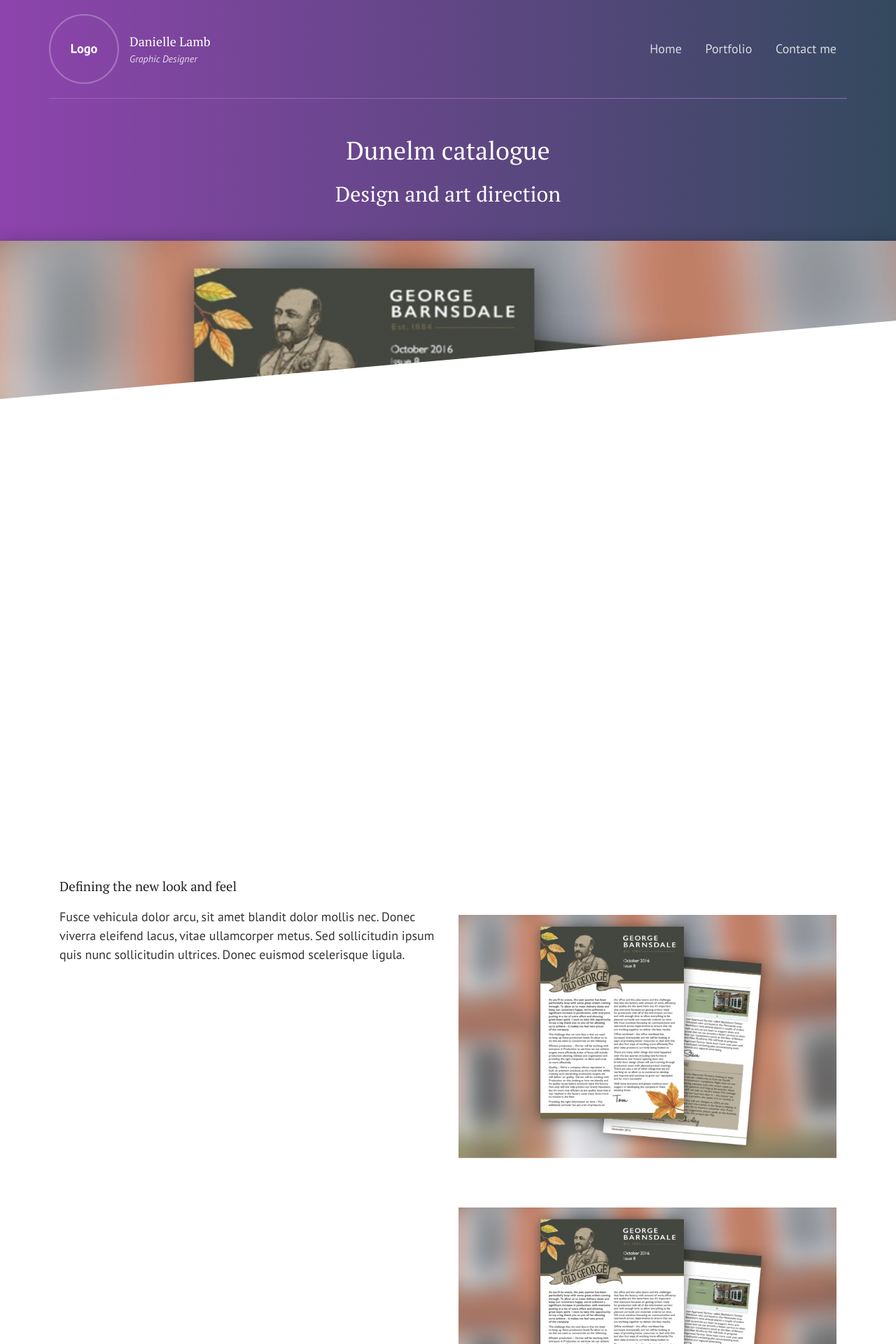
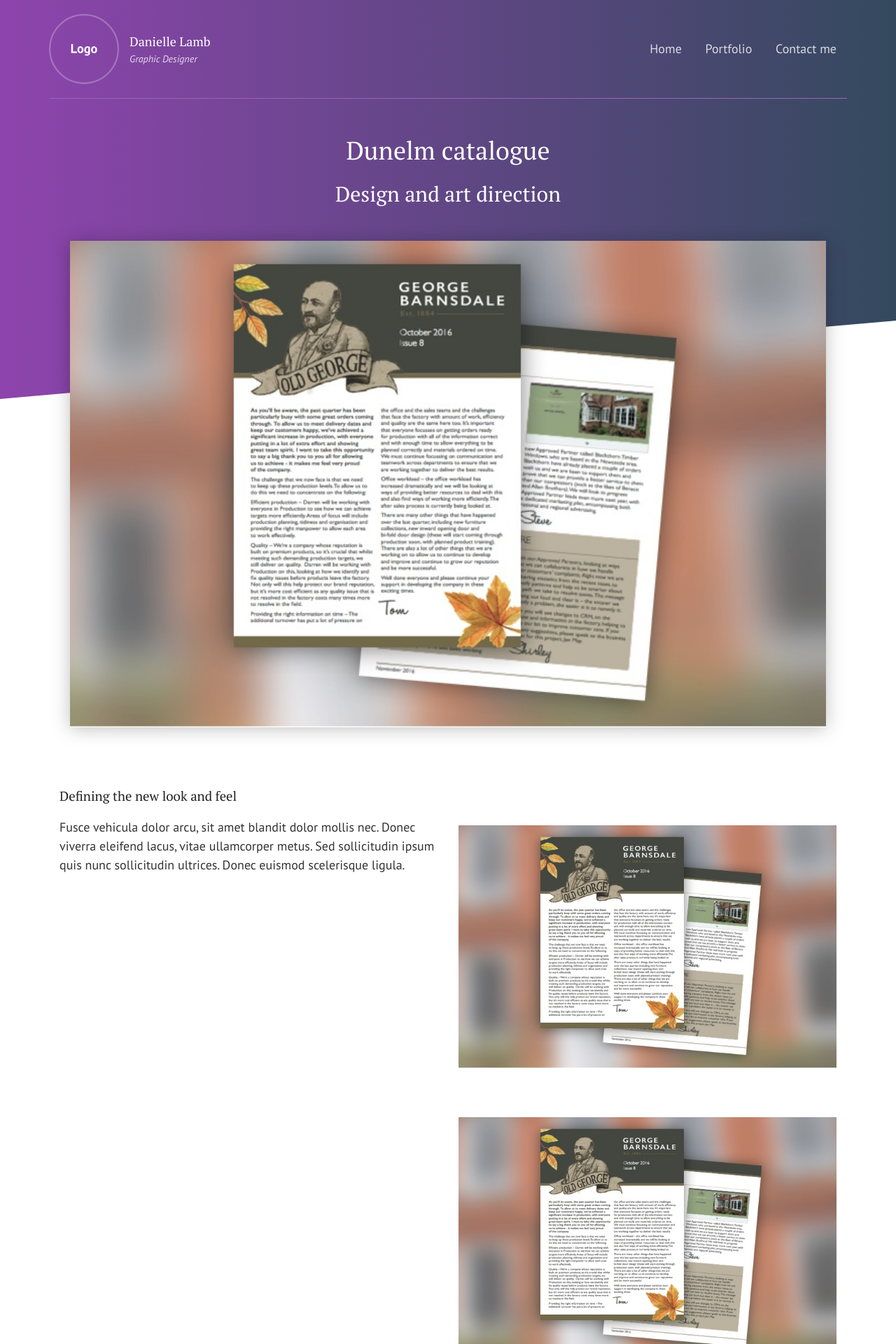
Before and after one commit to justinlamb1/danielle-portfolio-3, a Jekyll site: the page built from _posts/2017-10-29-catalogue-design-for-dunelm.html, in a window 1280 px wide. Shown: the top 1920 px of the page at 70% size. Built offline with Jekyll 4.4.1, drawn with Linux system fonts in a browser that asks for light colours.

Commit message:
no message

```diff
--- a/_posts/2017-10-29-catalogue-design-for-dunelm.html
+++ b/_posts/2017-10-29-catalogue-design-for-dunelm.html
@@ -5,7 +5,14 @@
 permalink: /catalogue-design-for-dunelm
 ---
 
-<img src="images/hero-image-test.jpg" alt="" class="casestudy__content__hero-image">
+<!-- Hero light -->
+<div class="row">
+  <div class="container">
+    <div class="col">
+      <img src="images/hero-image-test.jpg" alt="" class="casestudy__content__hero-image">
+    </div>
+  </div>
+</div>
 
 <!-- 50 copy / 50 image -->
 <div class="container">
```
